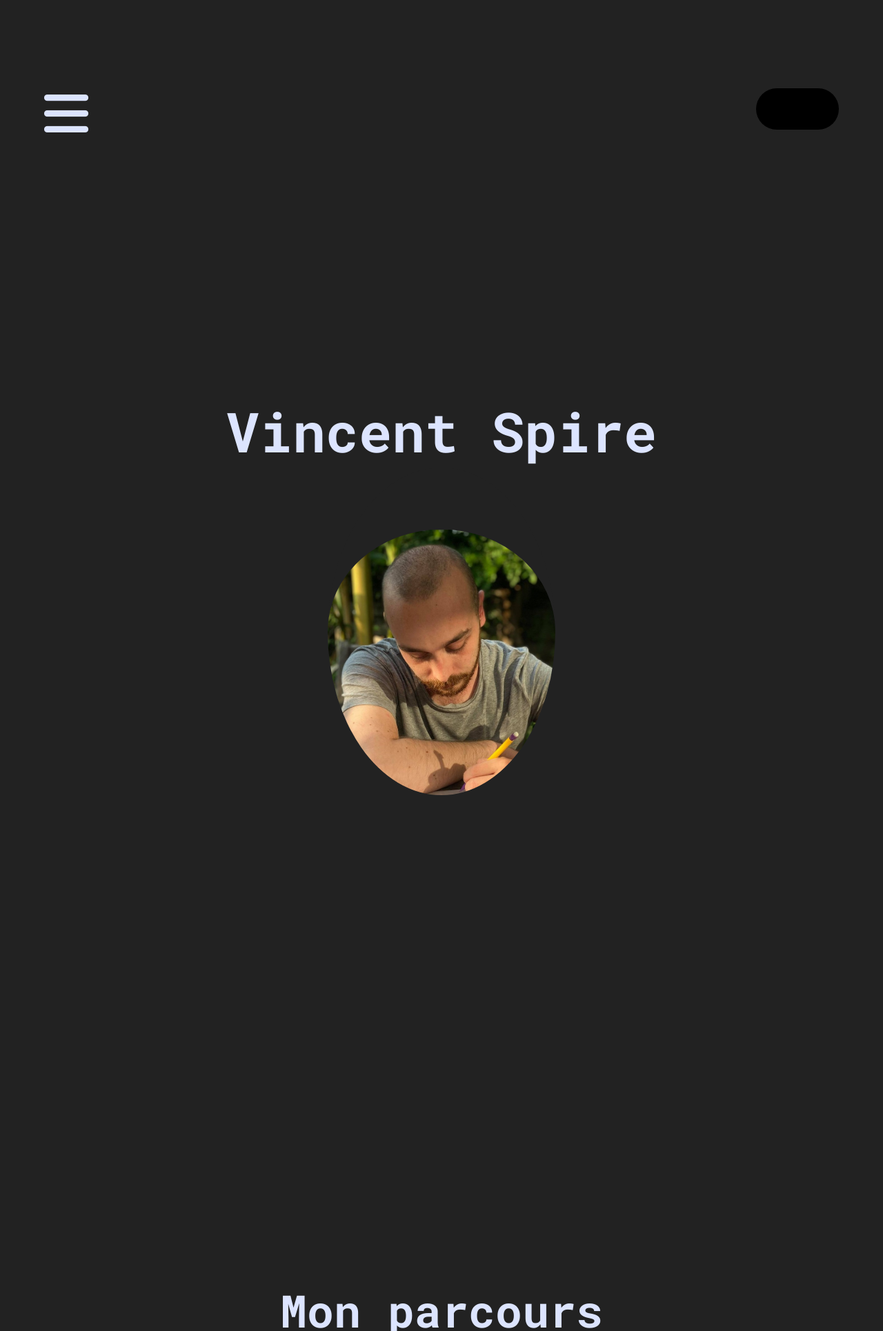
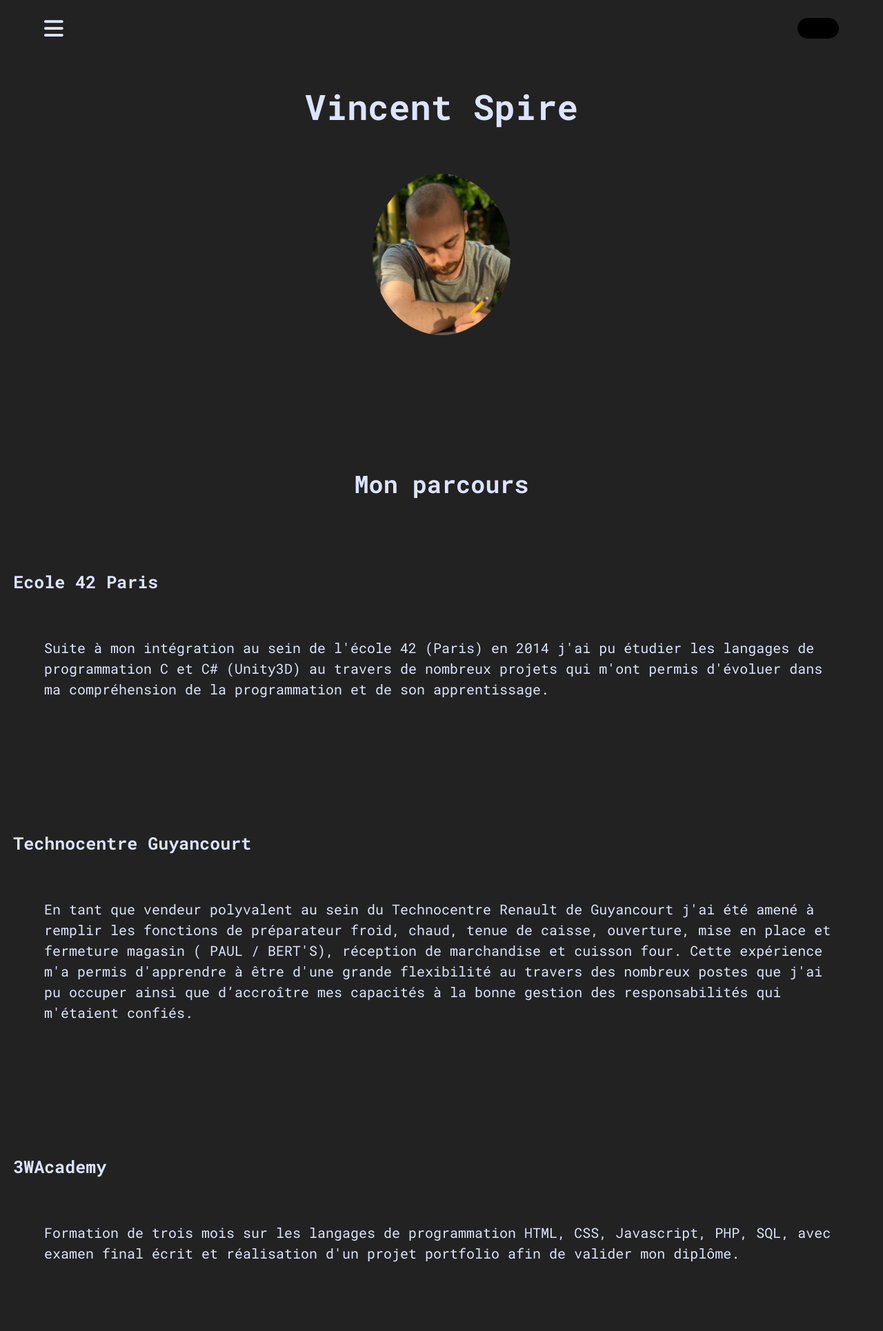
Before and after one commit to spirev/portfolio-webhost, a PHP site: page / in a window 1280 px wide. Shown: the top 1930 px of the page at 69% size. Run offline with PHP 8.4, Linux system fonts and the light colour scheme; some libraries are stand-ins or nearby versions.

Commit message:
responsive first page ok

```diff
--- a/css/style.css
+++ b/css/style.css
@@ -5,12 +5,16 @@
     font-size: 62.5%;
     font-family: 'Roboto Mono', monospace;
     color: rgb(220, 228, 255);
+}
+
+body {
     background-color: #222;
 }
 
-img {
-    width: 330px;
+header img {
+    width: 130px;
     border-radius: 50%;
+    margin-top: 5%;
 }
 
 header {
@@ -18,15 +22,11 @@ header {
     flex-flow: column wrap;
     justify-content: space-between;
     align-items: center;
-    padding-top: 3%;
-}
-
-header > * {
-    padding-top: 7%;
+    padding-top: 5%;
 }
 
 main {
-    margin-top : 55%;
+    margin-top : 45%;
 }
 
 main section {
@@ -34,25 +34,25 @@ main section {
 }
 
 h1 {
-    font-size: 80px;
-    margin-top: 22%;
+    font-size: 8em;
+    margin-top: 10%;
 }
 
 h2 {
-    font-size: 65px;
+    font-size: 29px;
     text-align: center;
-    margin-bottom: 20%;
+    margin-bottom: 33%;
 }
 
 h3 {
-    font-size: 20px;
+    font-size: 18px;
     margin-left: 1.5%;
 }
 
 p {
     padding: 5%;
-    font-size: 13px;
-    line-height: 60px;
+    font-size: 12px;
+    line-height: 30px;
 }
 
 #toggle-parent {
@@ -62,13 +62,153 @@ p {
 }
 
 .fa-bars {
-    font-size: 30em;
+    font-size: 13em;
 }
 
 #toggle {
     display: flex;
-    width: 120px;
-    height: 60px;
+    width: 60px;
+    height: 30px;
     border-radius: 160px;
     background-color: black;
 }
+
+/* tablet */
+@media screen and (min-width: 425px) {
+
+    header img {
+        width: 170px;
+    }
+
+    h1 {
+        font-size: 10em;
+        margin-top: 8%;
+    }
+
+    h2 {
+        margin-bottom: 20%;
+        font-size: 8em;
+    }
+
+    h3 {
+        font-size: 22px;
+    }
+
+    p {
+        font-size: 16px;
+    }
+
+    main {
+        margin-top: 25%;
+    }
+
+}
+
+/* desktop */
+@media screen and (min-width: 768px) {
+
+    header img {
+        width: 200px;
+    }
+
+    h1 {
+        font-size: 11em;
+        margin-top: 5%;
+    }
+
+    h2 {
+        margin-bottom: 10%;
+        font-size: 9em;
+    }
+
+    h3 {
+        font-size: 25px;
+    }
+
+    p {
+        font-size: 20px;
+    }
+
+    main {
+        margin-top: 25%;
+    }
+
+    main section {
+        margin-bottom: 10%;
+    }
+
+}
+
+@media screen and (min-width: 1024px) {
+    header {
+        padding-top: 2%;
+    }
+
+    main {
+        margin-top: 20%;
+    }
+}
+
+/* desktop L*/
+@media screen and (min-width: 1200px) {
+
+    header img {
+        width: 200px;
+    }
+
+    h1 {
+        font-size: 13em;
+        margin-top: 5%;
+    }
+
+    h2 {
+        margin-bottom: 8%;
+        font-size: 9em;
+    }
+
+    h3 {
+        font-size: 25px;
+    }
+
+    p {
+        font-size: 20px;
+    }
+
+    main {
+        margin-top: 15%;
+    }
+}
+
+/* desktop L*/
+@media screen and (min-width: 1300px) {
+
+    main {
+        margin-top: 11%;
+    }
+
+    main section {
+        margin-bottom: 8%;
+    }
+
+    p{
+        padding: 4%;
+    }
+}
+
+/* desktop L*/
+@media screen and (min-width: 1600px) {
+
+    h2 {
+        margin-bottom: 5%;
+    }
+
+    main {
+        margin-top: 8%;
+    }
+
+    section {
+        margin-left: 3%;
+        margin-right: 3%;
+    }
+
+}
--- a/index.html
+++ b/index.html
@@ -1,12 +1,12 @@
 <!DOCTYPE html>
 <html>
     <head>
+        <meta name="viewport" content="width=device-width,initial-scale=1.0">
         <link rel="stylesheet" href="css/style.css">
         <link rel="preconnect" href="https://fonts.googleapis.com">
         <link rel="preconnect" href="https://fonts.gstatic.com" crossorigin>
         <link href="https://fonts.googleapis.com/css2?family=Roboto+Mono:ital,wght@0,100;0,200;0,300;0,400;0,500;0,600;0,700;1,100;1,200;1,300;1,400;1,500;1,600;1,700&display=swap" rel="stylesheet">
         <script src="https://kit.fontawesome.com/f6ab443034.js" crossorigin="anonymous"></script>
-
     </head>
     <body>
         <header>
```
